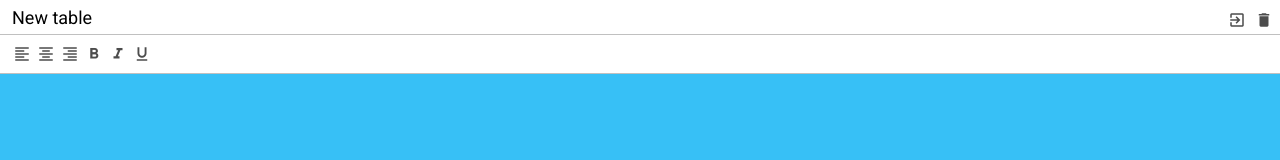
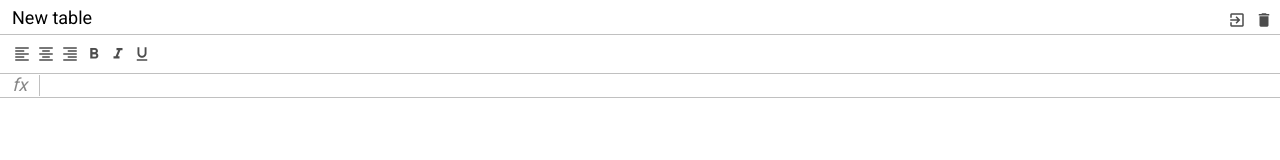
Before and after one commit to FyuroTEX/excel-js, a website built with webpack: page src/index.html in a window 1280 px wide. Built offline with nearby package versions, Linux system fonts and the light colour scheme.

Commit message:
add formula css

```diff
--- a/src/index.html
+++ b/src/index.html
@@ -54,7 +54,12 @@
             </div>
 
             <div class="excel__formula">
+                <div class="info">
+                    fx
+                </div>
+                <div class="input" contenteditable spellcheck="false">
 
+                </div>
             </div>
 
             <div class="excel__table">
--- a/src/scss/_variables.scss
+++ b/src/scss/_variables.scss
@@ -1,4 +1,7 @@
 $header-height: 34px;
 $toolbar-height: 40px;
+$formula-height: 24px;
+$info-cell-width: 40px;
 $zimaBlue: #37c0f6;
+$bg-color: white;
 $border-color: #c0c0c0;
--- a/src/scss/formula.scss
+++ b/src/scss/formula.scss
@@ -1,6 +1,33 @@
-@import "variables";
-@import "mixins";
+@import 'variables';
+@import 'mixins';
 
-.excel__formula{
+.excel__formula {
+  position: absolute;
+  left: 0;
+  right: 0;
+  top: $header-height + $toolbar-height;
+  height: $formula-height;
+  display: flex;
+  align-items: center;
+  border-bottom: 1px solid $border-color;
+  .info {
+    font-size: 18px;
+    font-style: italic;
+    text-align: center;
+    border-right: 1px solid $border-color;
+    min-width: $info-cell-width;
 
+    // display: flex;
+    // height: 100%;
+    // justify-content: center;
+    // align-self: center;
+  }
+  .input {
+      padding: 4px;
+      font-size: 12px;
+      outline: none;
+      width: 100%;
+      height: 100%;
+      color: #000;
+  }
 }
--- a/src/scss/header.scss
+++ b/src/scss/header.scss
@@ -11,7 +11,7 @@
   display: flex;
   justify-content: space-between;
 
-  background: #ffffff;
+  // background: #ffffff;
 
   & .input {
     margin: 0;
--- a/src/scss/index.scss
+++ b/src/scss/index.scss
@@ -16,10 +16,11 @@
   box-sizing: border-box;
 }
 body {
-  background: $zimaBlue;
+  background: $bg-color;
   font-family: 'Roboto', sans-serif;
   font-size: 12px;
 }
 .excel{
   position: relative;
+  color: #888;
 }
--- a/src/scss/toolbar.scss
+++ b/src/scss/toolbar.scss
@@ -2,7 +2,7 @@
 @import "mixins";
 
 .excel__toolbar{
-    background: white;
+    // background: white;
 
     position: absolute;
     left: 0;
@@ -15,7 +15,7 @@
     border-bottom: 1px solid $border-color;
     padding: 7px 10px;
     display: flex;
-    // justify-content: space-between;
+
     .button{
         @include button;
     }
```
